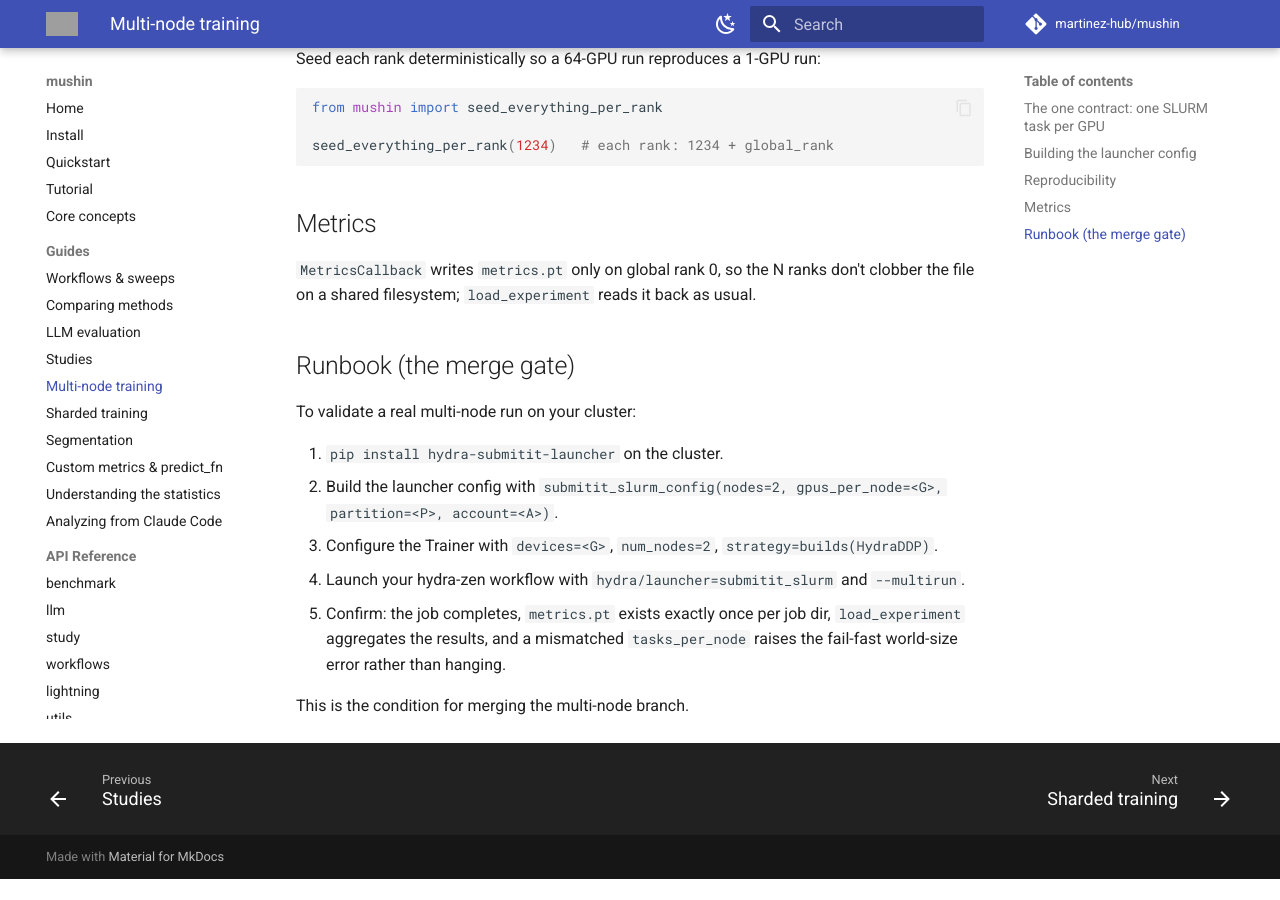
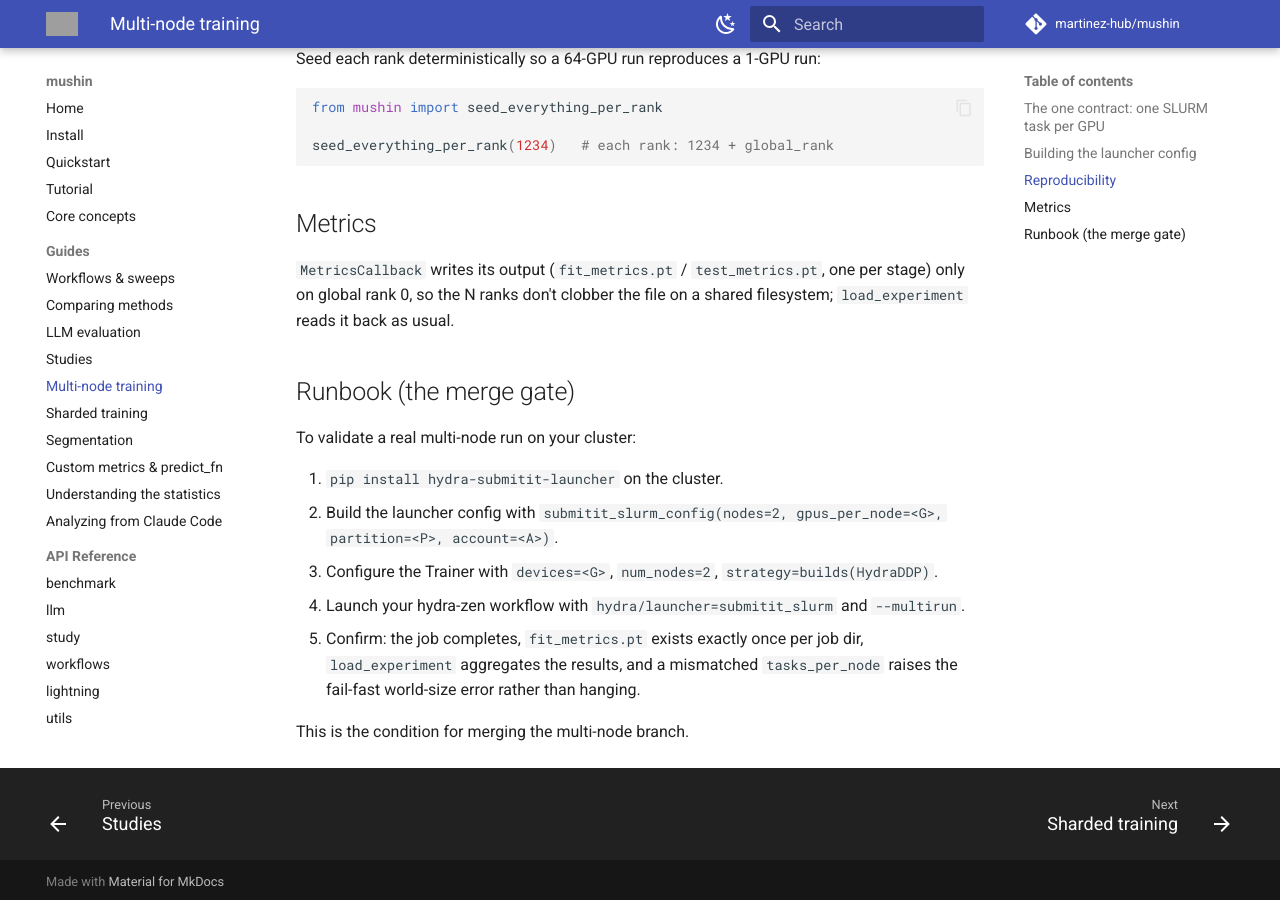
Before and after one commit to martinez-hub/mushin, an MkDocs documentation site: the page built from docs/guides/multinode.md, in a window 1280 px wide and 900 px high, scrolled down 1323 px. Built offline with MkDocs 1.6.1 and Material for MkDocs 9.7.7, drawn with Linux system fonts in a browser that asks for light colours; comment, search, counter and statistics services are not loaded; before the commit the page ends 2202 px from its top, so only the background shows below that; grey boxes are pictures that could not be loaded.

Commit message:
test/docs: address adversarial review (HydraFSDP launcher topology + metrics filename)
- Assert the reattach launcher receives the correct num_processes/num_nodes (a
  swapped-arg wiring bug would otherwise pass the isinstance-only check).
- Fix multinode guide: MetricsCallback writes fit_metrics.pt/test_metrics.pt,
  not metrics.pt (the runbook merge-gate referenced a filename never produced).

```diff
--- a/docs/guides/multinode.md
+++ b/docs/guides/multinode.md
@@ -68,8 +68,9 @@
 
 ## Metrics
 
-`MetricsCallback` writes `metrics.pt` only on global rank 0, so the N ranks don't
-clobber the file on a shared filesystem; `load_experiment` reads it back as usual.
+`MetricsCallback` writes its output (`fit_metrics.pt` / `test_metrics.pt`, one per
+stage) only on global rank 0, so the N ranks don't clobber the file on a shared
+filesystem; `load_experiment` reads it back as usual.
 
 ## Runbook (the merge gate)
 
@@ -79,7 +80,7 @@
 2. Build the launcher config with `submitit_slurm_config(nodes=2, gpus_per_node=<G>, partition=<P>, account=<A>)`.
 3. Configure the Trainer with `devices=<G>`, `num_nodes=2`, `strategy=builds(HydraDDP)`.
 4. Launch your hydra-zen workflow with `hydra/launcher=submitit_slurm` and `--multirun`.
-5. Confirm: the job completes, `metrics.pt` exists exactly once per job dir,
+5. Confirm: the job completes, `fit_metrics.pt` exists exactly once per job dir,
    `load_experiment` aggregates the results, and a mismatched `tasks_per_node`
    raises the fail-fast world-size error rather than hanging.
 
```
Also changed, not shown: 1 other file.
